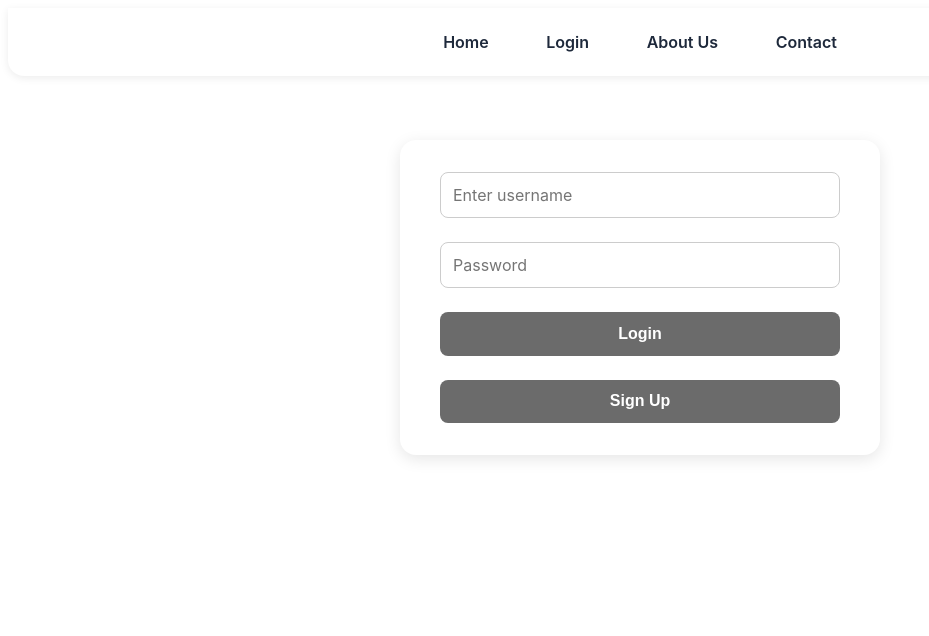
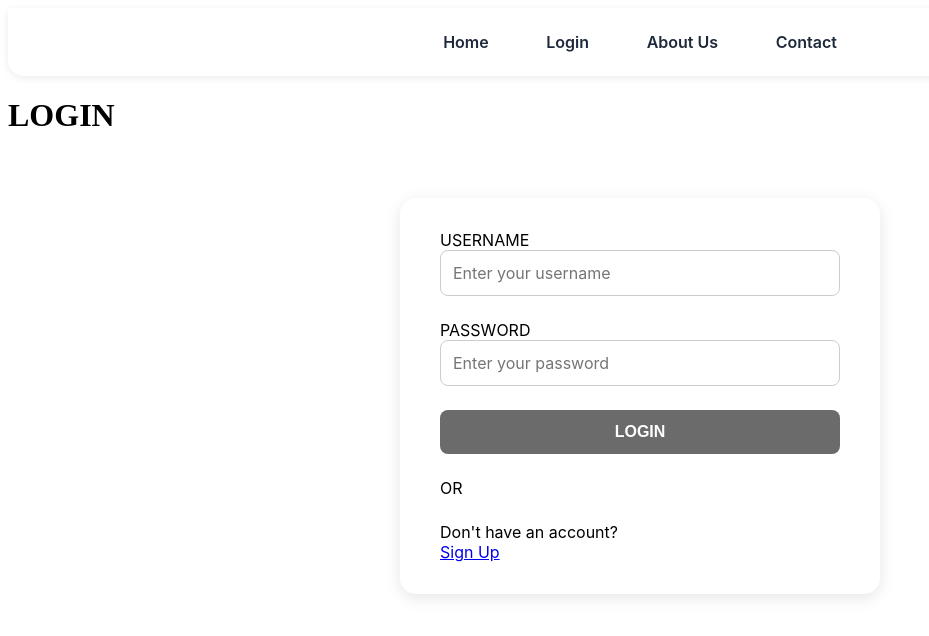
Before and after one commit to kristasoos/crowdfunding-frontend, a React (Vite) app: page /login in a window 1280 px wide. Shown: the top 636 px of the page, without its empty margins (0-929 px from the left). Built offline with nearby package versions, Linux system fonts and the light colour scheme.

Commit message:
Bugfixes for Signup and Login forms.

```diff
--- a/src/components/LoginForm.jsx
+++ b/src/components/LoginForm.jsx
@@ -1,67 +1,133 @@
 import { useState } from "react";
 import { useNavigate, Link } from "react-router-dom";
-import "./LoginSignUpForm.css";
-
-import postLogin from "../api/post-login.js";
-import { useAuth } from "../hooks/use-auth.js";
+import { useAuth } from "../hooks/use-auth";
+import postLogin from "../api/post-login";
 
 function LoginForm() {
   const navigate = useNavigate();
   const { setAuth } = useAuth();
-  // const { auth, setAuth } = useAuth();
-  const [credentials, setCredentials] = useState({
+  const [isLoading, setIsLoading] = useState(false);
+
+  const [formState, setFormState] = useState({
+    fields: {
       username: "",
       password: "",
+    },
+    errors: {
+      username: "",
+      password: "",
+      submit: "",
+    },
   });
+
+  const validateForm = () => {
+    let isValid = true;
+    const newErrors = {};
+
+    // Check all fields are filled
+    Object.entries(formState.fields).forEach(([key, value]) => {
+      if (!value.trim()) {
+        newErrors[key] =
+          `${key.charAt(0).toUpperCase() + key.slice(1)} is required`;
+        isValid = false;
+      }
+    });
+
+    setFormState((prev) => ({
+      ...prev,
+      errors: newErrors,
+    }));
+
+    return isValid;
+  };
 
   const handleChange = (event) => {
     const { id, value } = event.target;
-    setCredentials((prevCredentials) => ({
-      ...prevCredentials,
-      [id]: value,
+    setFormState((prev) => ({
+      ...prev,
+      fields: { ...prev.fields, [id]: value },
+      errors: { ...prev.errors, [id]: "" },
     }));
   };
 
-  const handleSubmit = (event) => {
+  const handleSubmit = async (event) => {
     event.preventDefault();
-    if (credentials.username && credentials.password) {
-      postLogin(credentials.username, credentials.password).then((response) => {
-        window.localStorage.setItem("token", response.token);
-        setAuth({
-          token: response.token,
-        });
+
+    if (validateForm()) {
+      setIsLoading(true);
+
+      try {
+        const response = await postLogin(
+          formState.fields.username,
+          formState.fields.password,
+        );
+
+        const token = `Token ${response.token}`;
+        window.localStorage.setItem("token", token);
+
+        setAuth({ token, user: response.user });
         navigate("/");
-      });
+      } catch {
+        setFormState((prev) => ({
+          ...prev,
+          errors: {
+            ...prev.errors,
+            submit: "Invalid username or password",
+          },
+        }));
+      } finally {
+        setIsLoading(false);
+      }
     }
   };
 
   return (
-    <form>
-      <div>
+    <div className="form-container">
+      <div className="form-header">
+        <h1>LOGIN</h1>
+      </div>
+
+      <form onSubmit={handleSubmit}>
+        {Object.entries({
+          username: "Enter your username",
+          password: "Enter your password",
+        }).map(([field, placeholder]) => (
+          <div
+            key={field}
+            className={`form-group ${formState.errors[field] ? "error" : ""}`}
+          >
+            <label htmlFor={field}>{field.toUpperCase()}</label>
             <input
-          type="text"
-          id="username"
-          placeholder="Enter username"
+              type={field === "password" ? "password" : "text"}
+              id={field}
+              placeholder={placeholder}
               onChange={handleChange}
+              value={formState.fields[field]}
+              disabled={isLoading}
             />
+            {formState.errors[field] && (
+              <span className="form-error-message">
+                {formState.errors[field]}
+              </span>
+            )}
           </div>
-      <div>
-        <input
-          type="password"
-          id="password"
-          placeholder="Password"
-          onChange={handleChange}
-        />
+        ))}
+
+        {formState.errors.submit && (
+          <div className="error">{formState.errors.submit}</div>
+        )}
+
+        <button className="form-btn" type="submit" disabled={isLoading}>
+          {isLoading ? "LOGGING IN..." : "LOGIN"}
+        </button>
+
+        <div className="form-divider">OR</div>
+
+        <div className="form-footer">
+          Don't have an account? <Link to="/signup">Sign Up</Link>
         </div>
-      <button type="submit" onClick={handleSubmit}>
-        Login
-      </button>
-      <button>
-        <Link to="signup" className="signup-button">
-          Sign Up
-        </Link>
-      </button>
       </form>
+    </div>
   );
 }
 
--- a/src/components/LoginSignUpForm.css
+++ b/src/components/LoginSignUpForm.css
@@ -50,6 +50,17 @@ button:active {
   transform: scale(0.98);
 }
 
+.error-message {
+  color: #dc2626;
+  font-size: 0.875rem;
+  font-weight: 500;
+  padding: 0.5rem;
+  background-color: #fee2e2;
+  border-radius: 0.375rem;
+  border: 1px solid #fca5a5;
+  margin-top: -1rem;
+}
+
 /* Style the link inside the signup button */
 button a {
   text-decoration: none;
--- a/src/components/NewFundraiser.jsx
+++ b/src/components/NewFundraiser.jsx
@@ -16,7 +16,7 @@ function NewFundraiser() {
   const handleChange = (event) => {
     const { id, value, type, checked } = event.target;
     setFundraiserData((prevFundraiserData) => ({
-      prevFundraiserData,
+      ...prevFundraiserData,
       [id]: type === "checkbox" ? checked : value,
     }));
   };
@@ -31,7 +31,7 @@ function NewFundraiser() {
       fundraiserData;
     if (title && description && goal > 0) {
       try {
-        const response = await postProject(
+        const response = await postFundraiser(
           title,
           description,
           goal,
@@ -72,7 +72,7 @@ function NewFundraiser() {
         <div className="signup-form">
           <input
             type="text"
-            id="project-description"
+            id="description"
             placeholder="Enter Project description here"
             onChange={handleChange}
           />
@@ -80,7 +80,7 @@ function NewFundraiser() {
         <div>
           <input
             type="text"
-            id="project-goal"
+            id="goal"
             placeholder="Enter Project goal:"
             onChange={handleChange}
           />
@@ -88,7 +88,7 @@ function NewFundraiser() {
         <div>
           <input
             type="text"
-            id="project-image"
+            id="image"
             placeholder="Image URL:"
             onChange={handleChange}
           />
@@ -97,7 +97,7 @@ function NewFundraiser() {
           <label htmlFor="isOpen">Project Is Open for Pledges</label>
           <input
             type="checkbox"
-            id="project-is-open"
+            id="is-open"
             checked={fundraiserData.isOpen}
             onChange={handleChange}
           />
--- a/src/components/SignUpForm.jsx
+++ b/src/components/SignUpForm.jsx
@@ -1,16 +1,16 @@
 import { useState } from "react";
 import { useNavigate } from "react-router-dom";
-import postLogin from "../api/post-login.js";
 import postSignup from "../api/post-users.js";
 import { useAuth } from "../hooks/use-auth.js";
+
 import "./LoginSignUpForm.css";
 
 function SignUpForm() {
   const navigate = useNavigate();
-  const { auth, setAuth } = useAuth();
+  const { setAuth } = useAuth();
   const [credentials, setCredentials] = useState({
+    username: "",
     email: "",
-    username: "",
     password: "",
   });
 
@@ -24,18 +24,21 @@ function SignUpForm() {
 
   const handleSubmit = (event) => {
     event.preventDefault();
-    if (credentials.email && credentials.username && credentials.password) {
-      postSignup(
-        credentials.username,
-        credentials.email,
-        credentials.password
-      ).then((response) => {
-        window.localStorage.setItem("token", response.token);
-        setAuth({
-          token: response.token,
+    if (credentials.username && credentials.email && credentials.password) {
+      postSignup(credentials.username, credentials.email, credentials.password)
+        .then((response) => {
+          const token = `Token ${response.token}`;
+          window.localStorage.setItem("token", token);
+          setAuth({
+            token: token,
+          });
+          navigate("/");
+        })
+        .catch((error) => {
+          // Handle errors (show to user)
+          console.error("Signup failed:", error);
+          alert("Signup failed. Please try again.");
         });
-        navigate("/");
-      });
     }
   };
 
@@ -44,17 +47,17 @@ function SignUpForm() {
       <div className="signup-form">
         <div>
           <input
+            type="text"
+            id="username"
+            placeholder="Enter your username"
+            onChange={handleChange}
+          />
+        </div>
+        <div>
+          <input
             type="email"
             id="email"
             placeholder="Enter Email Address"
-            onChange={handleChange}
-          />
-        </div>
-        <div className="signup-form">
-          <input
-            type="text"
-            id="username"
-            placeholder="Enter username"
             onChange={handleChange}
           />
         </div>
@@ -62,7 +65,7 @@ function SignUpForm() {
           <input
             type="password"
             id="password"
-            placeholder="Password"
+            placeholder="Enter password"
             onChange={handleChange}
           />
         </div>
--- a/src/pages/FundraiserPage.jsx
+++ b/src/pages/FundraiserPage.jsx
@@ -1,13 +1,15 @@
 import { useParams } from "react-router-dom";
 import useFundraiser from "../hooks/use-fundraiser";
 import { Link } from "react-router-dom";
-import postPledge from "../api/post-pledge";
 
 function FundraiserPage() {
   // Here we use a hook that comes for free in react router called `useParams` to get the id from the URL so that we can pass it to our useFundraiser hook.
   const { id } = useParams();
   // useFundraiser returns three pieces of info, so we need to grab them all here
   const { fundraiser, isLoading, error } = useFundraiser(id);
+
+  //const imageUrl =
+  //("https://images.pexels.com/photos/1787235/pexels-photo-1787235.jpeg");
 
   if (isLoading) {
     return <p>loading...</p>;
@@ -18,6 +20,27 @@ function FundraiserPage() {
 
   return (
     <div>
+      {/* render image as a clickable link that opens in a new tab */}
+      {fundraiser.image ? (
+        <div className="fundraiser-image">
+          <a
+            href={
+              fundraiser.image /* or use fullImageUrl if you prepended base */
+            }
+            target="_blank"
+            rel="noopener noreferrer"
+          >
+            <img
+              src={
+                fundraiser.image /* or use fullImageUrl if you prepended base */
+              }
+              alt={fundraiser.title ?? "Fundraiser image"}
+              style={{ maxWidth: "100%", height: "auto" }}
+            />
+          </a>
+        </div>
+      ) : null}
+
       <h2>{fundraiser.title}</h2>
       <h3>Created at: {fundraiser.date_created}</h3>
       <h3>{`Status: ${fundraiser.is_open}`}</h3>
```
Also changed, not shown: src/api/post-signup.js (added, +37 -0 lines). Lines whose indentation alone changed are shown as unchanged.
